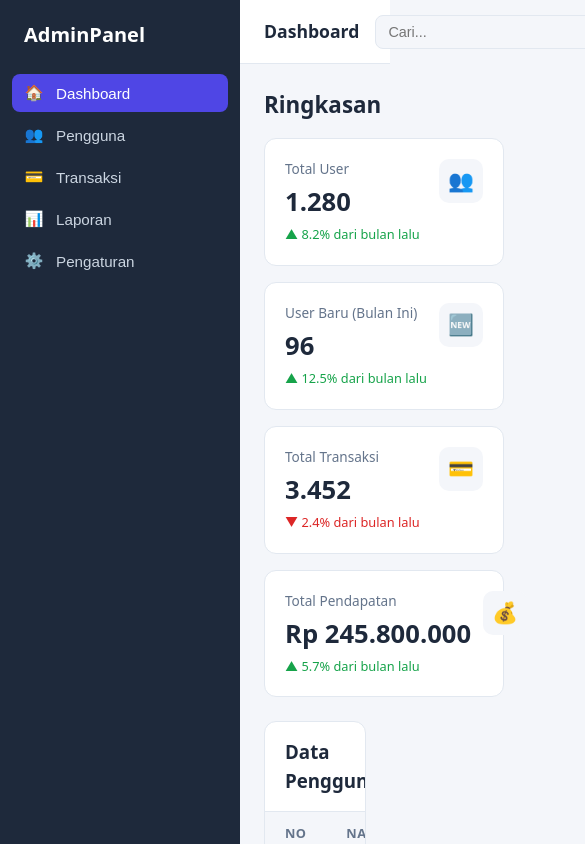
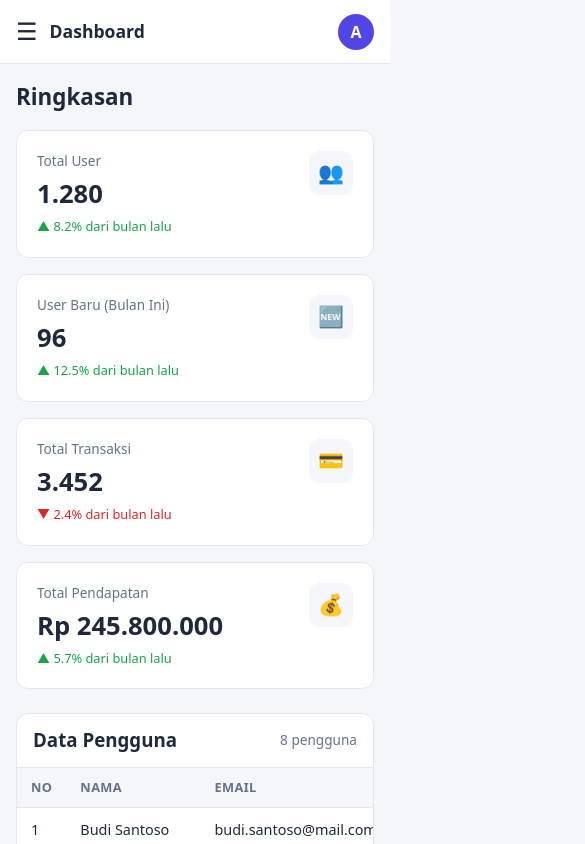
Before and after one commit to rizkilabs/admin-dashboard, a React (Vite) app: page / in a window 390 px wide. Shown: the top 844 px of the page, 585 px wide, since content can reach past the window. Built offline with nearby package versions, Linux system fonts and the light colour scheme.

Commit message:
feat: tambah responsive mobile dengan sidebar drawer

```diff
--- a/src/App.css
+++ b/src/App.css
@@ -14,3 +14,21 @@
   flex: 1;
   padding: 24px;
 }
+
+.overlay {
+  display: none;
+}
+
+@media (max-width: 768px) {
+  .overlay.show {
+    display: block;
+    position: fixed;
+    inset: 0;
+    background: rgba(15, 23, 42, 0.5);
+    z-index: 90;
+  }
+
+  .content {
+    padding: 16px;
+  }
+}
--- a/src/App.jsx
+++ b/src/App.jsx
@@ -7,15 +7,33 @@ import "./App.css";
 
 function App() {
   const [activeMenu, setActiveMenu] = useState("dashboard");
+  const [sidebarOpen, setSidebarOpen] = useState(false);
 
   const activeTitle = menuItems.find((m) => m.id === activeMenu)?.label;
 
+  const handleMenuClick = (id) => {
+    setActiveMenu(id);
+    setSidebarOpen(false); // tutup drawer setelah pilih menu (mobile)
+  };
+
   return (
     <div className="app">
-      <Sidebar activeMenu={activeMenu} onMenuClick={setActiveMenu} />
+      <Sidebar
+        activeMenu={activeMenu}
+        onMenuClick={handleMenuClick}
+        isOpen={sidebarOpen}
+      />
+
+      <div
+        className={`overlay ${sidebarOpen ? "show" : ""}`}
+        onClick={() => setSidebarOpen(false)}
+      />
 
       <div className="main">
-        <Navbar title={activeTitle} onToggleSidebar={() => {}} />
+        <Navbar
+          title={activeTitle}
+          onToggleSidebar={() => setSidebarOpen((prev) => !prev)}
+        />
         <main className="content">
           {activeMenu === "dashboard" ? (
             <Dashboard />
--- a/src/components/Navbar.css
+++ b/src/components/Navbar.css
@@ -65,3 +65,27 @@
   font-size: 0.9rem;
   font-weight: 500;
 }
+
+@media (max-width: 768px) {
+  .navbar {
+    padding: 0 16px;
+  }
+
+  .navbar-toggle {
+    display: block;
+  }
+
+  .navbar-search {
+    width: 120px;
+  }
+
+  .navbar-name {
+    display: none;
+  }
+}
+
+@media (max-width: 480px) {
+  .navbar-search {
+    display: none;
+  }
+}
--- a/src/components/Sidebar.css
+++ b/src/components/Sidebar.css
@@ -4,6 +4,9 @@
   color: var(--sidebar-text);
   flex-shrink: 0;
   padding: 20px 12px;
+  position: sticky;
+  top: 0;
+  height: 100vh;
 }
 
 .sidebar-brand {
@@ -49,3 +52,18 @@
   width: 20px;
   text-align: center;
 }
+
+@media (max-width: 768px) {
+  .sidebar {
+    position: fixed;
+    top: 0;
+    left: 0;
+    z-index: 100;
+    transform: translateX(-100%);
+    transition: transform 0.25s ease;
+  }
+
+  .sidebar.open {
+    transform: translateX(0);
+  }
+}
--- a/src/components/Sidebar.jsx
+++ b/src/components/Sidebar.jsx
@@ -3,9 +3,9 @@ import "./Sidebar.css";
 import { menuItems } from "../data/menu";
 import "./Sidebar.css";
 
-function Sidebar({ activeMenu, onMenuClick }) {
+function Sidebar({ activeMenu, onMenuClick, isOpen }) {
   return (
-    <aside className="sidebar">
+    <aside className={`sidebar ${isOpen ? "open" : ""}`}>
       <div className="sidebar-brand">AdminPanel</div>
 
       <nav>
--- a/src/components/UsersTable.css
+++ b/src/components/UsersTable.css
@@ -81,3 +81,14 @@
   background: #fef3c7;
   color: #b45309;
 }
+
+@media (max-width: 768px) {
+  .table-header {
+    padding: 12px 16px;
+  }
+
+  .users-table th,
+  .users-table td {
+    padding: 10px 14px;
+  }
+}
```
